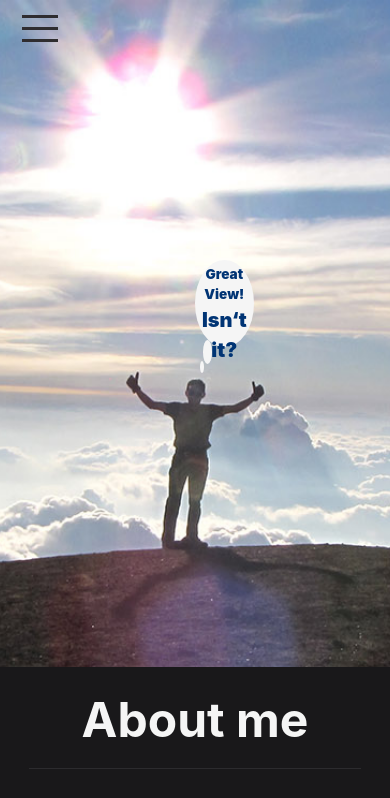
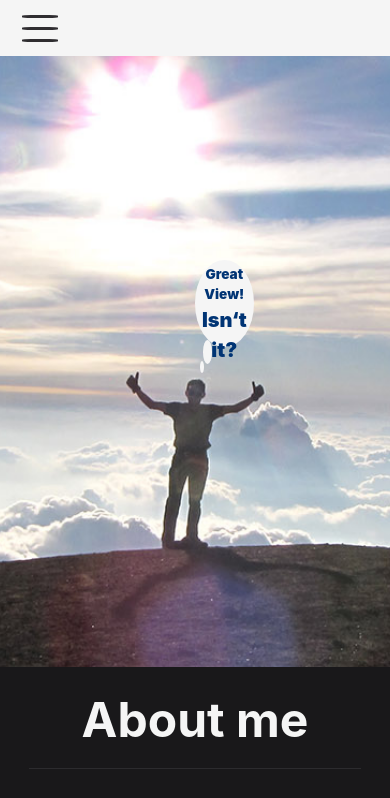
Before and after one commit to sev17238/my-personal-web-site, a React (Create React App) app: page / in a window 390 px wide. Shown: the top 798 px of the page. Built offline with nearby package versions, Linux system fonts and the light colour scheme.

Commit message:
style: :art: sincronize floating navbar and toolbar

```diff
--- a/src/components/Navigation/FloatingToolbar/FloatingToolbar.css
+++ b/src/components/Navigation/FloatingToolbar/FloatingToolbar.css
@@ -0,0 +1,22 @@
+.FloatingToolbar{
+    width: 100px;
+    position: fixed;
+    z-index: 1;
+    top: 70px;
+    left: 10px;
+    background: whitesmoke;
+    overflow-x: hidden;
+    padding: 8px 0;
+    transition: transform 0.3s ease-out;
+}
+
+.FloatingToolbar-hide{
+    display: none;
+    top: 20px;
+}
+
+@media (max-width: 499px){
+    .DesktopOnly{
+        display: none;
+    }
+}
--- a/src/components/Navigation/FloatingToolbar/FloatingToolbar.js
+++ b/src/components/Navigation/FloatingToolbar/FloatingToolbar.js
@@ -1,26 +1,29 @@
 import React from 'react';
-import classes from './FloatingToolbar.module.css';
+import './FloatingToolbar.css';
 import NavigationItems from '../NavigationItems/NavigationItems';
+import Aux from '../../../hoc/Auxiliary/Auxiliary';
 
 const floatingToolbar = (props) =>{
 
-    let attachedClasses = [classes.FloatingToolbar]
-    if(props.hide){
-        console.log("props.open: "+props.open);
-        attachedClasses = [classes.FloatingToolbar,classes.FloatingToolbar_display]
+    let floatingT = null;
+    if(!props.hide){
+        floatingT = (
+            <div id='floating_toolbar' className='FloatingToolbar'>
+                <nav className='DesktopOnly'>
+                    {/*<a href="#aboutme">About Me</a>
+                    <a href="#experiences">Experiences</a>
+                    <a href="#projects">Projects</a>
+                    <a href="#contact">Contact</a>*/}
+                    <NavigationItems/>
+                </nav>
+            </div>
+        )
     }
 
     return(
-        <div id='floating_toolbar' className={attachedClasses.join(' ')}>
-
-            <nav className={classes.DesktopOnly}>
-                {/*<a href="#aboutme">About Me</a>
-                <a href="#experiences">Experiences</a>
-                <a href="#projects">Projects</a>
-                <a href="#contact">Contact</a>*/}
-                <NavigationItems/>
-            </nav>
-        </div>
+        <Aux>
+            {floatingT}
+        </Aux>
     )
 }
 
--- a/src/components/Navigation/NavigationItems/NavigationItem/NavigationItem.module.css
+++ b/src/components/Navigation/NavigationItems/NavigationItem/NavigationItem.module.css
@@ -6,7 +6,6 @@
 }
 
 .NavigationItem a{
-
     color: #40A4C8;
     text-decoration: none;
     height: 100%;
@@ -37,6 +36,10 @@
         border-bottom: 4px solid transparent; /*will be invisible but will become important once we hover over it*/
     }
 
+    .NavigationItem_anchor{
+        color: whitesmoke;
+    }
+
     .NavigationItem a:hover,
     .NavigationItem a:active,
     .NavigationItem a.active{
--- a/src/components/Navigation/SideDrawer/DrawerToggle/DrawerToggle.module.css
+++ b/src/components/Navigation/SideDrawer/DrawerToggle/DrawerToggle.module.css
@@ -8,13 +8,14 @@
     padding: 10px 0;
     box-sizing: border-box;
     cursor: pointer;
+
 }
 
 .DrawerToggle div {
     width: 90%;
     height: 3px;
     background-color: rgba(47, 45, 48, 1);
-    /*border-radius: 1px;*/
+    border-radius: 25%;
 }
 
 @media (min-width: 800px) {
--- a/src/components/Navigation/FloatingToolbar/FloatingToolbar.module.css
+++ b/src/components/Navigation/Toolbar/Toolbar.css
@@ -1,41 +1,23 @@
-.FloatingToolbar{
-    width: 100px;
-    position: fixed;
-    z-index: 1;
-    top: 20px;
-    left: 10px;
-    background: whitesmoke;
-    overflow-x: hidden;
-    padding: 8px 0;
-}
-
-.FloatingToolbar_display{
-    display: none;
-
-}
-
-.FloatingToolbar_Open{
-    transform: translateX(0);
-}
-
-.FloatingToolbar_Close{
-    transform: translateX(-100%);
-}
-
-
 .Toolbar{
     height: 56px;
     width: 100%;
     position: fixed; /*stay allways at the top, even if we scroll*/
     top: 0;
     left: 0;
-    background-color: rgb(95, 41, 10);
     display: flex; /*make all components inside toolbar to aline next to each other*/
     justify-content: space-between;
     align-items: center;
     padding: 0 20px;
     box-sizing: border-box;
     z-index: 90;
+}
+
+.hide{
+    /*background-color: rgba(245, 245, 245, 0.85);*/
+    /*top:-100px;
+    transition-duration: 0.5s;*/
+    display: none;
+    transition-duration: 1s;
 }
 
 .Toolbar nav{
@@ -46,9 +28,15 @@
 .Logo{
     height: 80%;
 }
-
+/*
 @media (max-width: 499px){
     .DesktopOnly{
         display: none;
     }
 }
+*/
+@media (max-width: 800px) {
+    .Toolbar{
+        background-color: whitesmoke;
+    }
+}
--- a/src/components/Navigation/Toolbar/Toolbar.js
+++ b/src/components/Navigation/Toolbar/Toolbar.js
@@ -1,21 +1,22 @@
 import React from 'react';
-import classes from './Toolbar.module.css';
+import classes from './Toolbar.css';
 import Logo from '../../UI/Logo/Logo';
-import NavigationItems from '../NavigationItems/NavigationItems';
+//import NavigationItems from '../NavigationItems/NavigationItems';
 import DrawerToggle from '../SideDrawer/DrawerToggle/DrawerToggle';
+
 /**
  * Functional component that contains the toolbar, with a logo and navigation buttons
  * @param {*} props
  */
 const toolbar = (props) => (
-    <header className={classes.Toolbar}>
+    <header id='toolbar' className='Toolbar'>
         <DrawerToggle clicked={props.drawerToggleClicked}/>
         {/*<Logo height="80%"/> //another aproach for adjusting movil and desktop preferences*/}
         <div className={classes.Logo}>
             <Logo/>
         </div>
         <nav className={classes.DesktopOnly}>
-            <NavigationItems/>
+            {/*<NavigationItems/>*/}
         </nav>
     </header>
 );
--- a/src/components/Navigation/Toolbar/Toolbar.module.css
+++ /dev/null
@@ -1,29 +0,0 @@
-.Toolbar{
-    height: 56px;
-    width: 100%;
-    position: fixed; /*stay allways at the top, even if we scroll*/
-    top: 0;
-    left: 0;
-    /*background-color: whitesmoke;*/
-    display: flex; /*make all components inside toolbar to aline next to each other*/
-    justify-content: space-between;
-    align-items: center;
-    padding: 0 20px;
-    box-sizing: border-box;
-    z-index: 90;
-}
-
-.Toolbar nav{
-    height: 100%;
-
-}
-
-.Logo{
-    height: 80%;
-}
-
-@media (max-width: 499px){
-    .DesktopOnly{
-        display: none;
-    }
-}
--- a/src/hoc/Layout/Layout.js
+++ b/src/hoc/Layout/Layout.js
@@ -17,23 +17,26 @@ class Layout extends Component{
     }*/
     state = {
         showSideDrawer: false,
-        showNavbar: false
+        showNavbar: true
     }
 
     hideNavbarOnScrollHandler = () => {
         //let header = document.getElementById('headercontent');
 
         //let floatingToolbar = document.getElementById('floating_toolbar');
-        //let headernav = document.getElementById('headernav');
+        let toolbar = document.getElementById('toolbar');
+
         let windowsScrollTop = window.pageYOffset;
         if(windowsScrollTop <= 660){
             //header.classList.remove('bgColor');
 
-            //floatingToolbar.classList.remove('FloatingToolbar_display');
+            //floatingToolbar.classList.add('FloatingToolbar-hide');
+            toolbar.classList.remove('hide');
             this.setState({showNavbar: true})
         }else{
             //header.classList.add('bgColor');
-            //floatingToolbar.classList.add('FloatingToolbar_display');
+            //floatingToolbar.classList.remove('FloatingToolbar-hide');
+            toolbar.classList.add('hide');
             this.setState({showNavbar: false})
         }
     }
```
